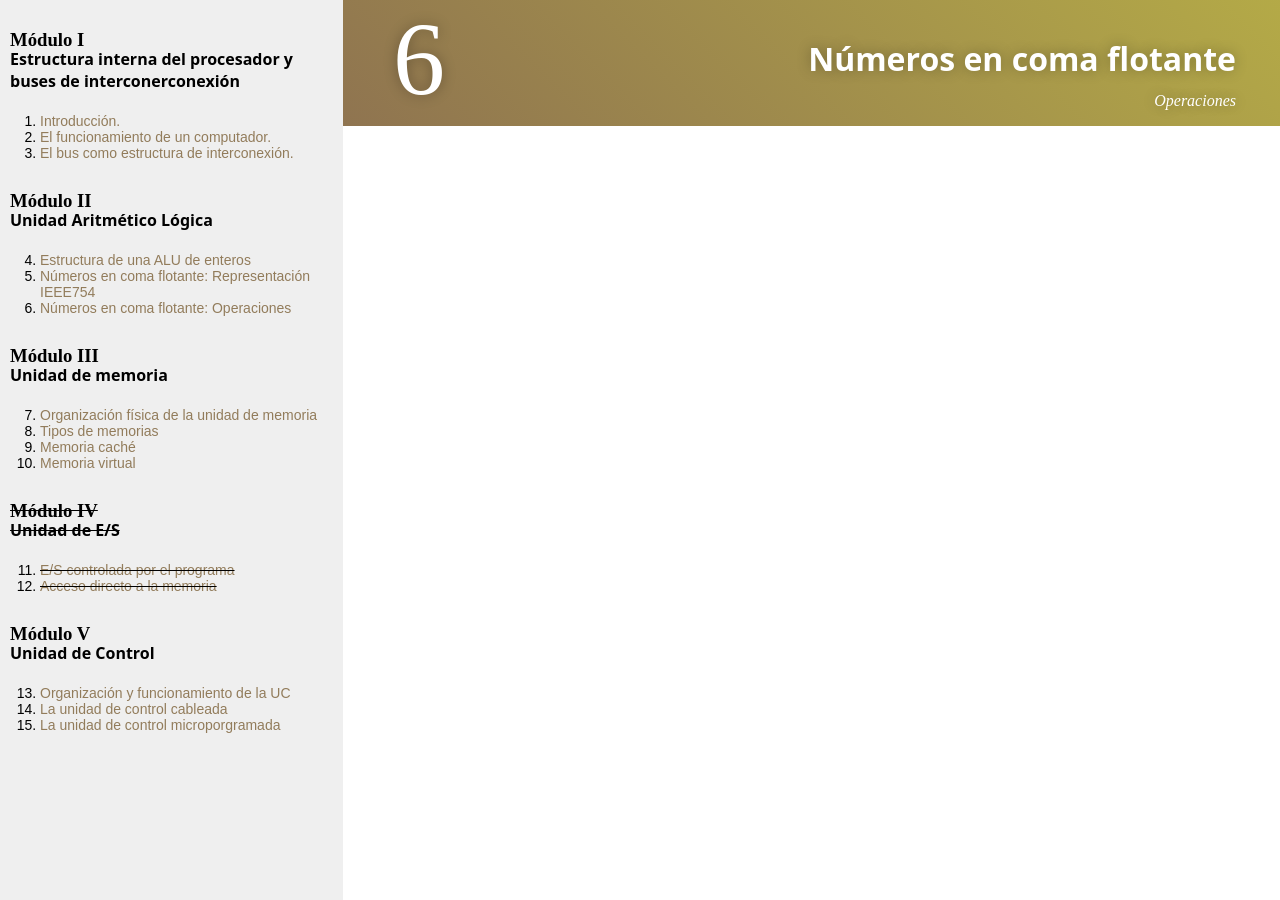
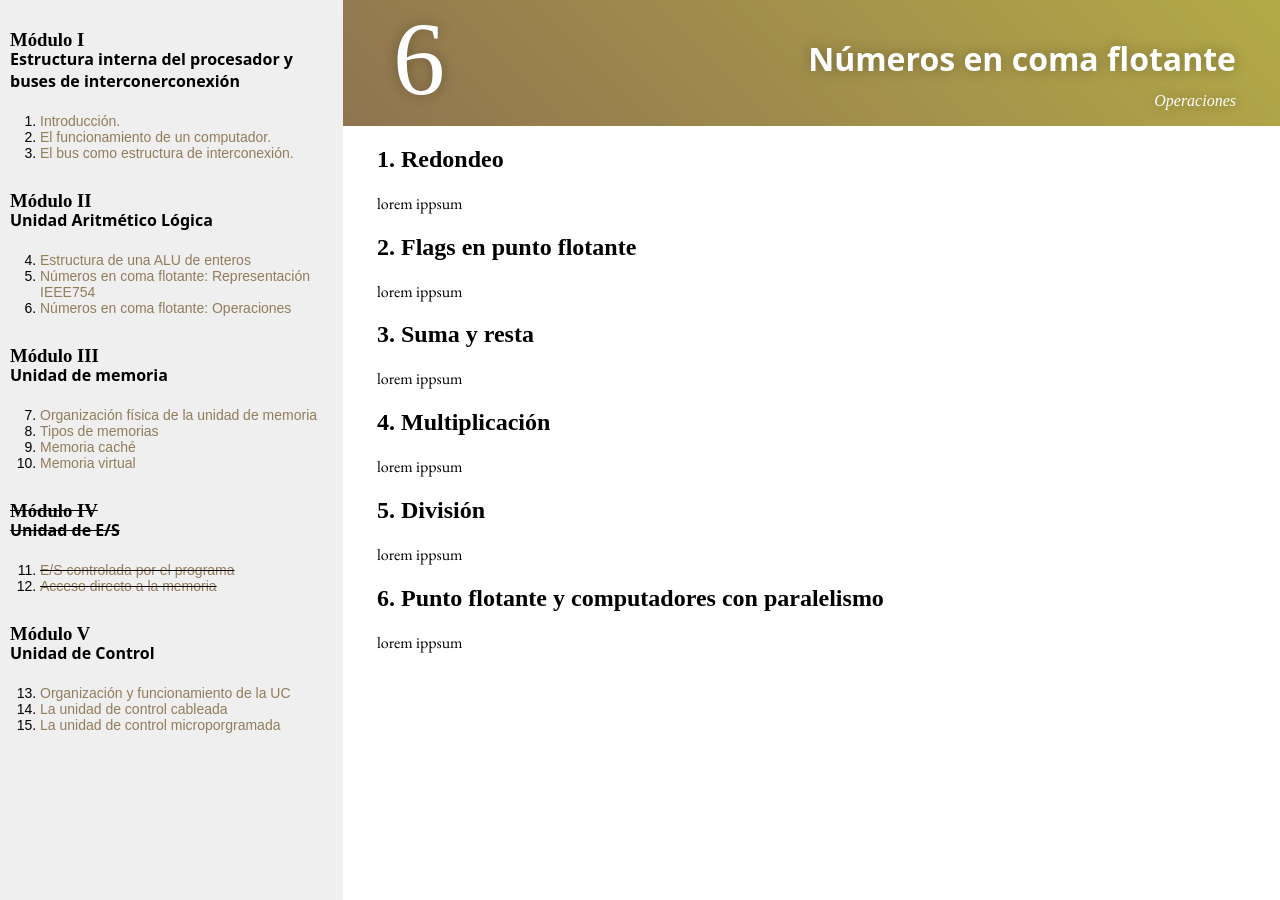
Before and after one commit to dkaerit/EDC, a Jekyll site: the page built from _posts/2020-10-05-TEMA06.md, in a window 1280 px wide. Built offline with Jekyll 4.4.1, drawn with Linux system fonts in a browser that asks for light colours; some web fonts are replaced.

Commit message:
Update 2020-10-05-TEMA06.md

```diff
--- a/_posts/2020-10-05-TEMA06.md
+++ b/_posts/2020-10-05-TEMA06.md
@@ -6,3 +6,21 @@ layout: post
   <h1>Números en coma flotante</h1>
   <subtitle>Operaciones</subtitle>
 </div>
+
+## 1. Redondeo
+lorem ippsum
+
+## 2. Flags en punto flotante
+lorem ippsum
+
+## 3. Suma y resta
+lorem ippsum
+
+## 4. Multiplicación
+lorem ippsum
+
+## 5. División
+lorem ippsum
+
+## 6. Punto flotante y computadores con paralelismo
+lorem ippsum
```
